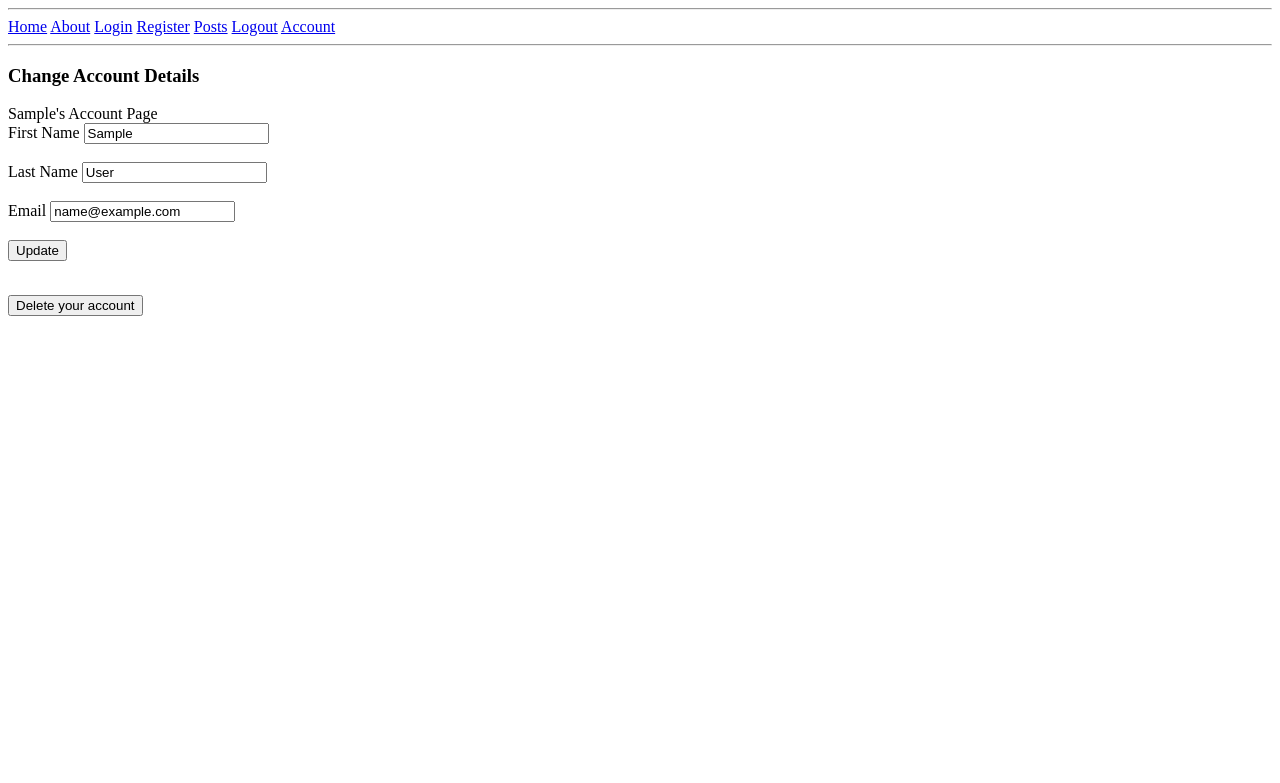
After one commit to sophiecosgrove/flask_blog, a Flask app: page /account in a window 1280 px wide. The commit adds this page. Shown: the top 783 px of the page. Run offline with Flask 2, Linux system fonts and the light colour scheme; the visitor is signed in with stand-in values (Sample User, id 1); data comes from the database, SQL or seed files in the repository.

Commit message:
14/05/2020

```diff
--- a/application/forms.py
+++ b/application/forms.py
@@ -2,8 +2,21 @@ from flask_wtf import FlaskForm
 from wtforms import StringField, SubmitField, PasswordField, BooleanField
 from wtforms.validators import DataRequired, Length, Email, EqualTo, ValidationError
 from application.models import Users
+from flask_login import current_user
 
 class RegistrationForm(FlaskForm):
+    first_name=StringField('First Name',
+            validators=[
+                DataRequired(),
+                Length(min=3, max=30)
+                ]
+            )
+    last_name = StringField('Last Name',
+            validators = [
+                DataRequired(),
+                Length(min=2, max=30)
+                ]
+            )
     email = StringField('Email',
         validators = [
             DataRequired(),
@@ -31,18 +44,6 @@ class RegistrationForm(FlaskForm):
 
 
 class PostForm(FlaskForm):
-    first_name=StringField('First Name',
-            validators=[
-                DataRequired(),
-                Length(min=3, max=30)
-                ]
-            )
-    last_name = StringField('Last Name',
-            validators = [
-                DataRequired(),
-                Length(min=2, max=30)
-                ]
-            )
     title = StringField('Title',
             validators = [
                 DataRequired(),
@@ -73,3 +74,27 @@ class LoginForm(FlaskForm):
 
     remember = BooleanField('Remember Me')
     submit = SubmitField('Login')
+
+class UpdateAccountForm(FlaskForm):
+    first_name = StringField('First Name',
+        validators=[
+            DataRequired(),
+            Length(min=4, max=30)
+        ])
+    last_name = StringField('Last Name',
+        validators=[
+            DataRequired(),
+            Length(min=4, max=30)
+        ])
+    email = StringField('Email',
+        validators=[
+            DataRequired(),
+            Email()
+        ])
+    submit = SubmitField('Update')
+
+    def validate_email(self,email):
+        if email.data != current_user.email:
+            user = Users.query.filter_by(email=email.data).first()
+            if user:
+                raise ValidationError('Email already in use')
--- a/application/models.py
+++ b/application/models.py
@@ -1,18 +1,19 @@
 from application import db
 from application import login_manager
 from flask_login import UserMixin
+from datetime import datetime
 
 class Posts(db.Model):
     id = db.Column(db.Integer, primary_key=True)
-    first_name = db.Column(db.String(30), nullable=False)
-    last_name = db.Column(db.String(30), nullable=False)
     title = db.Column(db.String(100), nullable=False, unique=True)
     content = db.Column(db.String(500), nullable=False, unique=True)
+    date_posted = db.Column(db.DateTime, nullable=False, default=datetime.utcnow)
+    user_id = db.Column(db.Integer, db.ForeignKey('users.id'), nullable=False)
 
     def __repr__(self):
         return ''.join([
-            'User: ', self.first_name, ' ', self.last_name, '\r\n',
-            'Title: ', self.title, '\r\n', self.content
+             'User ID: ', self.user_id, '\r\n',
+             'Title: ', self.title, '\r\n', self.content
             ])
 
 @login_manager.user_loader
@@ -21,9 +22,15 @@ def load_user(id):
 
 class Users(db.Model, UserMixin):
     id = db.Column(db.Integer, primary_key=True)
-    email = db.Column(db.String(500), nullable=False, unique=True)
+    first_name = db.Column(db.String(30), nullable=False)
+    last_name = db.Column(db.String(30), nullable=False)
+    email = db.Column(db.String(150), nullable=False, unique=True)
     password = db.Column(db.String(500), nullable=False)
+    posts = db.relationship('Posts', backref='author', lazy=True)
 
     def __repr__(self):
-        return ''.join(['UserID: ', str(self.id), '\r\n',
-            'Email: ', self.email])
+        return ''.join([
+             'User ID: ', str(self.id), '\r\n',
+             'Email: ', self.email, '\r\n',
+             'Name: ', self.first_name, ' ', self.last_name
+        ])
--- a/application/routes.py
+++ b/application/routes.py
@@ -1,7 +1,7 @@
 from flask import render_template, redirect, url_for, request
 from application import app, db, bcrypt
 from application.models import Posts, Users
-from application.forms import PostForm, RegistrationForm, LoginForm
+from application.forms import PostForm, RegistrationForm, LoginForm, UpdateAccountForm
 from flask_login import login_user, current_user, logout_user, login_required
 
 @app.route('/')
@@ -37,10 +37,9 @@ def post():
     form = PostForm()
     if form.validate_on_submit():
         postData = Posts(
-                first_name=form.first_name.data,
-                last_name=form.last_name.data,
                 title=form.title.data,
-                content=form.content.data
+                content=form.content.data,
+                author=current_user
                 )
         db.session.add(postData)
         db.session.commit()
@@ -52,11 +51,18 @@ def post():
 
 @app.route('/register', methods=['GET', 'POST'])
 def register():
+    if current_user.is_authenticated:
+        return redirect(url_for('home'))
     form = RegistrationForm()
     if form.validate_on_submit():
         hash_pw = bcrypt.generate_password_hash(form.password.data)
 
-        user = Users(email=form.email.data, password=hash_pw)
+        user = Users(
+                first_name=form.first_name.data,
+                last_name=form.last_name.data,
+                email=form.email.data,
+                password=hash_pw
+                )
 
         db.session.add(user)
         db.session.commit()
@@ -69,3 +75,32 @@ def register():
 def logout():
     logout_user()
     return redirect(url_for('login'))
+
+@app.route('/account', methods=['GET', 'POST'])
+@login_required
+def account():
+    form = UpdateAccountForm()
+    if form.validate_on_submit():
+        current_user.first_name = form.first_name.data
+        current_user.last_name = form.last_name.data
+        current_user.email = form.email.data
+        db.session.commit()
+        return redirect(url_for('account'))
+    elif request.method == 'GET':
+        form.first_name.data = current_user.first_name
+        form.last_name.data = current_user.last_name
+        form.email.data = current_user.email
+    return render_template('account.html', title='Account', form=form)
+
+@app.route("/account/delete", methods=["GET", "POST"])
+@login_required
+def account_delete():
+    user = current_user.id
+    account = Users.query.filter_by(id=user).first()
+    posts = Posts.query.filter_by(user_id=user).all()
+    logout_user()
+    for post in posts:
+        db.session.delete(post)
+    db.session.delete(account)
+    db.session.commit()
+    return redirect(url_for('register'))
--- /dev/null
+++ b/application/templates/account.html
@@ -0,0 +1,56 @@
+{% extends 'layout.html' %}
+{% block body_content %}
+<h3>Change Account Details</h3>
+{{ current_user.first_name }}'s Account Page
+ <div class='form'>
+            <form method='POST' action=''>
+                    {{ form.hidden_tag() }}
+                    <div class="form-group">
+                        {{ form.first_name.label }}
+                        {{ form.first_name }}
+                        {% if form.first_name.errors %}
+                        <div class="error">
+                            {% for error in form.first_name.errors %}
+                                <span>{{ error }}</span>
+                            {% endfor %}
+                        </div>
+                        {% endif %}
+                    </div>
+                    <br>
+                    <div class="form-group">
+                        {{ form.last_name.label }}
+                        {{ form.last_name }}
+                        {% if form.last_name.errors %}
+                        <div class="error">
+                            {% for error in form.last_name.errors %}
+                                <span>{{ error }}</span>
+                            {% endfor %}
+                        </div>
+                        {% endif %}
+                    </div>
+                    <br>
+                    <div class='form_group'>
+                            {{ form.email.label }}
+                            {{ form.email }}
+                            {% if form.email.errors %}
+                                <div class='error'>
+                                        {% for error in form.email.errors %}
+                                            <span>{{ error }}</span>
+                                        {% endfor %}
+                                </div>
+                            {% endif %}
+		    </div>
+		    <br>
+                    <div class='form_group'>
+                                {{ form.submit }}
+                    </div>
+                </form>
+        </div>
+	<form action="{{ url_for('account_delete') }}">
+		<div>
+		<br>
+		<button type="submit">Delete your account</button>
+		</div>
+</form>
+
+{% endblock %}
--- a/application/templates/layout.html
+++ b/application/templates/layout.html
@@ -10,7 +10,7 @@
 		{% if current_user.is_authenticated %}
 
 		<a href="{{ url_for('logout') }}">Logout</a>
-
+	        <a href="{{ url_for('account') }}">Account</a>
 		{% endif %}
 		<hr/>
 	</head>
```
Also changed, not shown: application/templates/home.html (+10 -10 lines), application/templates/post.html (+0 -20 lines), application/templates/register.html (+24 -0 lines).
